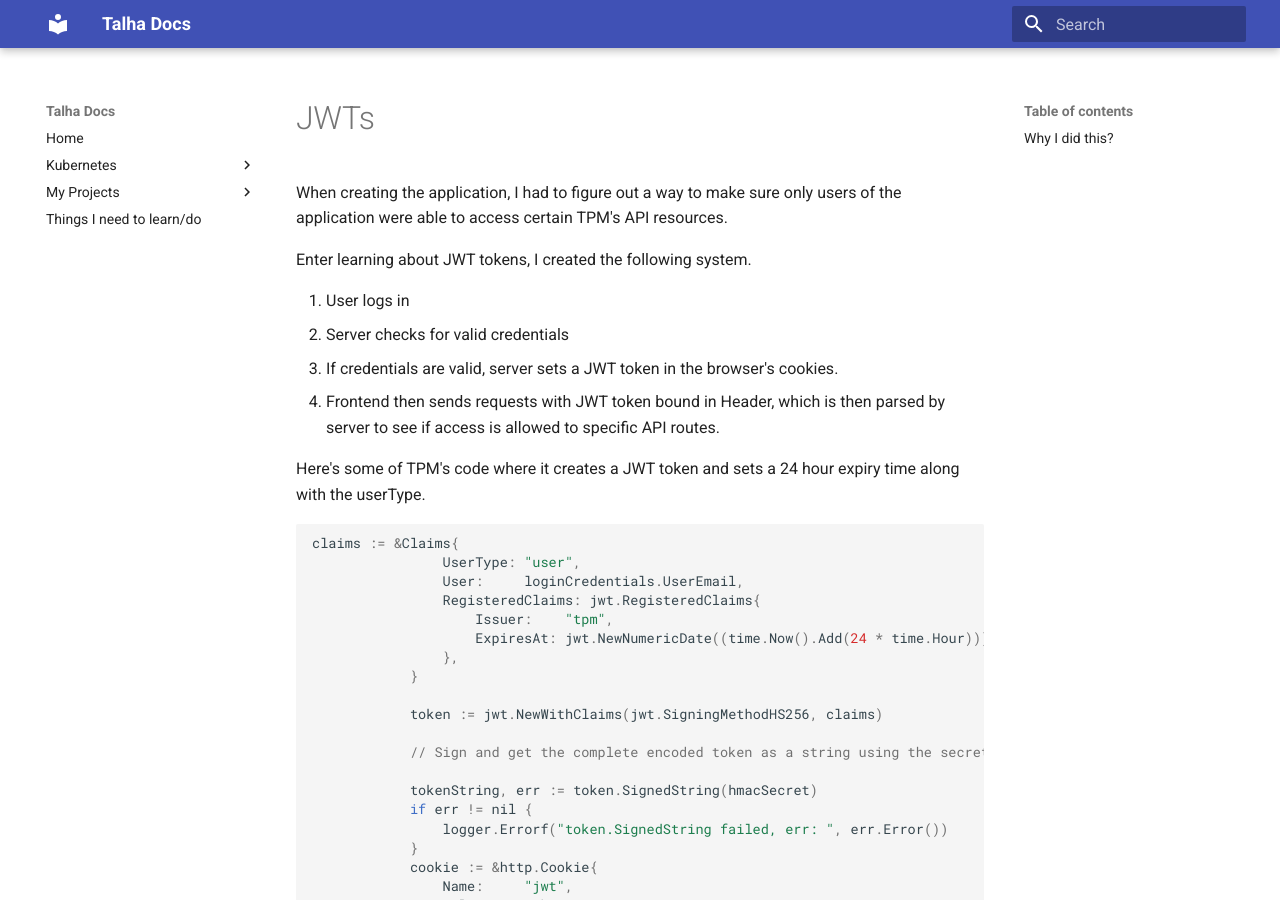
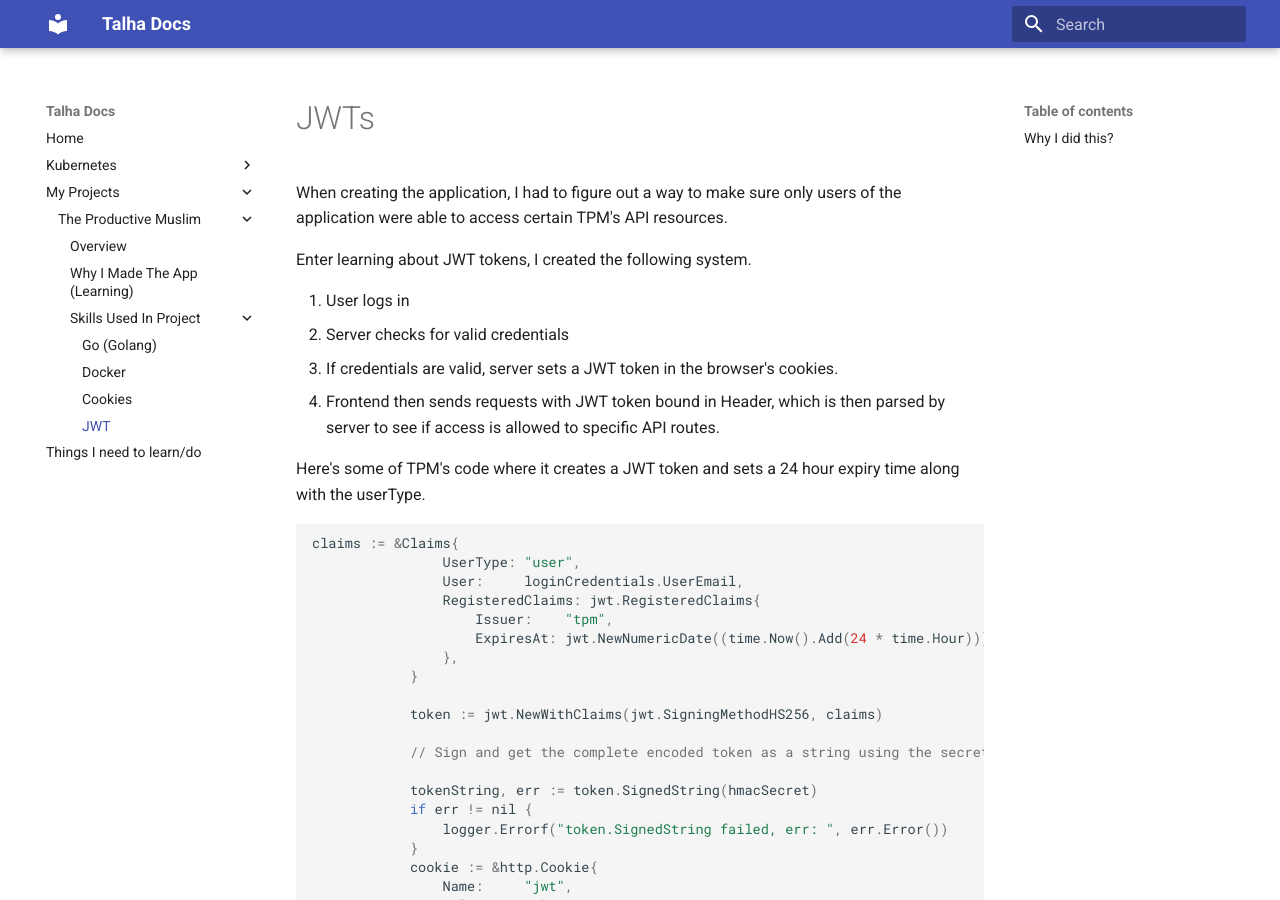
Before and after one commit to TRafi9/documentation, an MkDocs documentation site: the page built from docs/myProjects/theProductiveMuslim/skillsUsedInProject/JWT.md, in a window 1280 px wide and 900 px high. Built offline with MkDocs 1.6.1 and Material for MkDocs 9.7.7, drawn with Linux system fonts in a browser that asks for light colours; some of the changed lines change nothing that is shown.

Commit message:
jwt page

```diff
--- a/mkdocs.yml
+++ b/mkdocs.yml
@@ -31,7 +31,7 @@ nav:
               - Go (Golang): myProjects/theProductiveMuslim/skillsUsedInProject/golang.md
               - Docker: myProjects/theProductiveMuslim/skillsUsedInProject/docker.md
               - Cookies: myProjects/theProductiveMuslim/skillsUsedInProject/cookies.md
-              - JWTL myProjects/theProductiveMuslim/skillsUsedInProject/JWT.md
+              - JWT: myProjects/theProductiveMuslim/skillsUsedInProject/JWT.md
 
   - Things I need to learn/do: needToLearn.md
 theme: material
```
